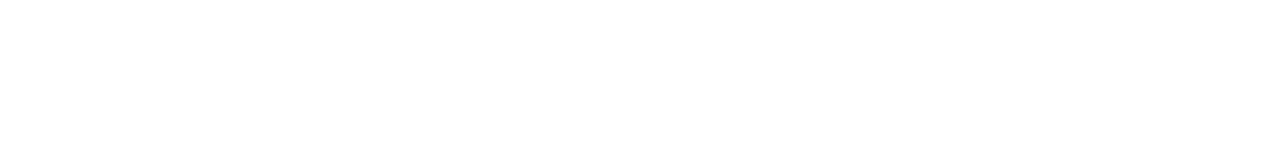
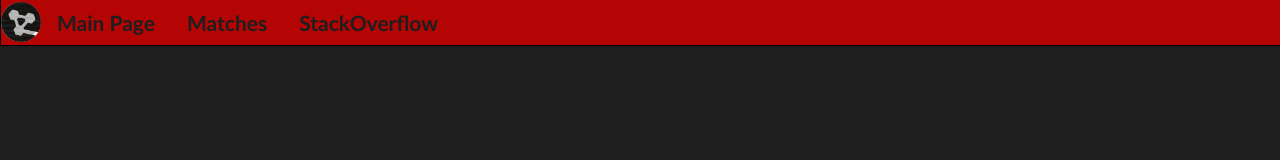
Before and after one commit to Bonfirium/cryptopari, a website: page front-end/matches.html in a window 1280 px wide. Drawn offline with Linux system fonts and the light colour scheme.

Commit message:
add matches page

```diff
--- a/front-end/css/mainPage.css
+++ b/front-end/css/mainPage.css
@@ -1,3 +1,3 @@
 html {
-    background: #1e1e1e; /* not taken from body now */
+    background: #1e1e1e;
 }
--- a/front-end/css/matchesPage.css
+++ b/front-end/css/matchesPage.css
@@ -0,0 +1,3 @@
+html {
+    background: #1e1e1e;
+}
--- a/front-end/js/headMenu.js
+++ b/front-end/js/headMenu.js
@@ -1,14 +1,14 @@
 function create_headMenu( activeIndex = -1 ) {
     var navItems = [
-        {href: 'http://google.com', text: 'Google'},
-        {href: 'http://bing.com', text: 'Bing'},
-        {href: 'http://stackoverflow.com', text: 'StackOverflow'}
+        {href: "./main.html", text: "Main Page"},
+        {href: "./matches.html", text: "Matches"},
+        {href: "http://stackoverflow.com", text: "StackOverflow"}
     ];
     var navElem  = document.createElement("nav"),
         navList  = document.createElement("ul"),
         navLogo  = document.createElement("img"),
         navItem  = document.createElement("li"),
-        navStyle = document.createElement('link'),
+        navStyle = document.createElement("link"),
         navLink;
 
     // add style
@@ -37,10 +37,8 @@ function create_headMenu( activeIndex = -1 ) {
         navList.appendChild(navItem);
     }
 
-    if ( activeIndex > -1 ) {
+    if ( activeIndex > -1 )
         navList.children[ activeIndex + 1 ].className = "active";
-        alert();
-    }
 
     document.body.appendChild(navElem);
 }
--- a/front-end/js/mainPage.js
+++ b/front-end/js/mainPage.js
@@ -1,3 +1,3 @@
 window.onload = function () {
-     create_headMenu();
+     create_headMenu(0);
 }
--- a/front-end/js/matchesPage.js
+++ b/front-end/js/matchesPage.js
@@ -0,0 +1,3 @@
+window.onload = function () {
+    create_headMenu(1);
+}
```
